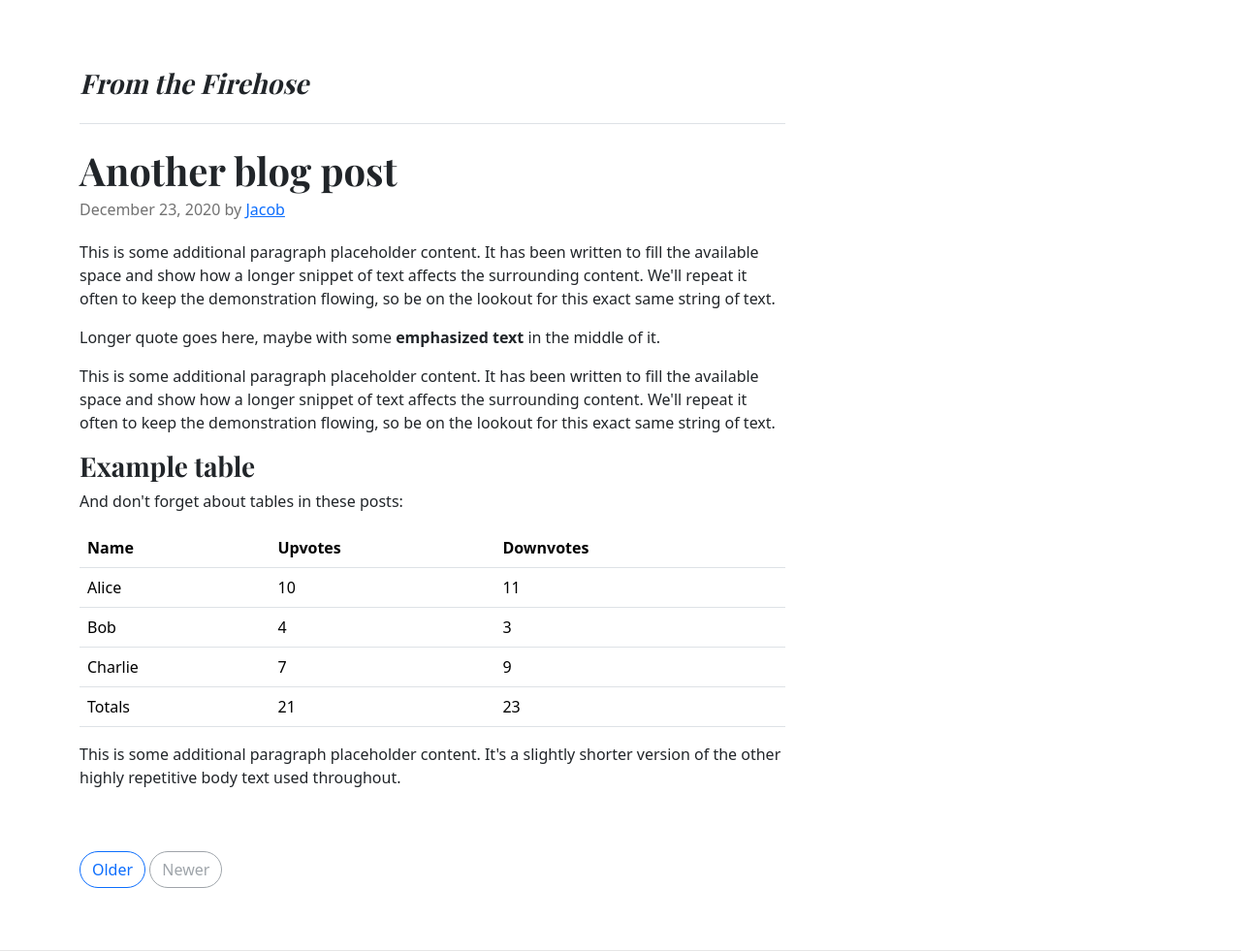
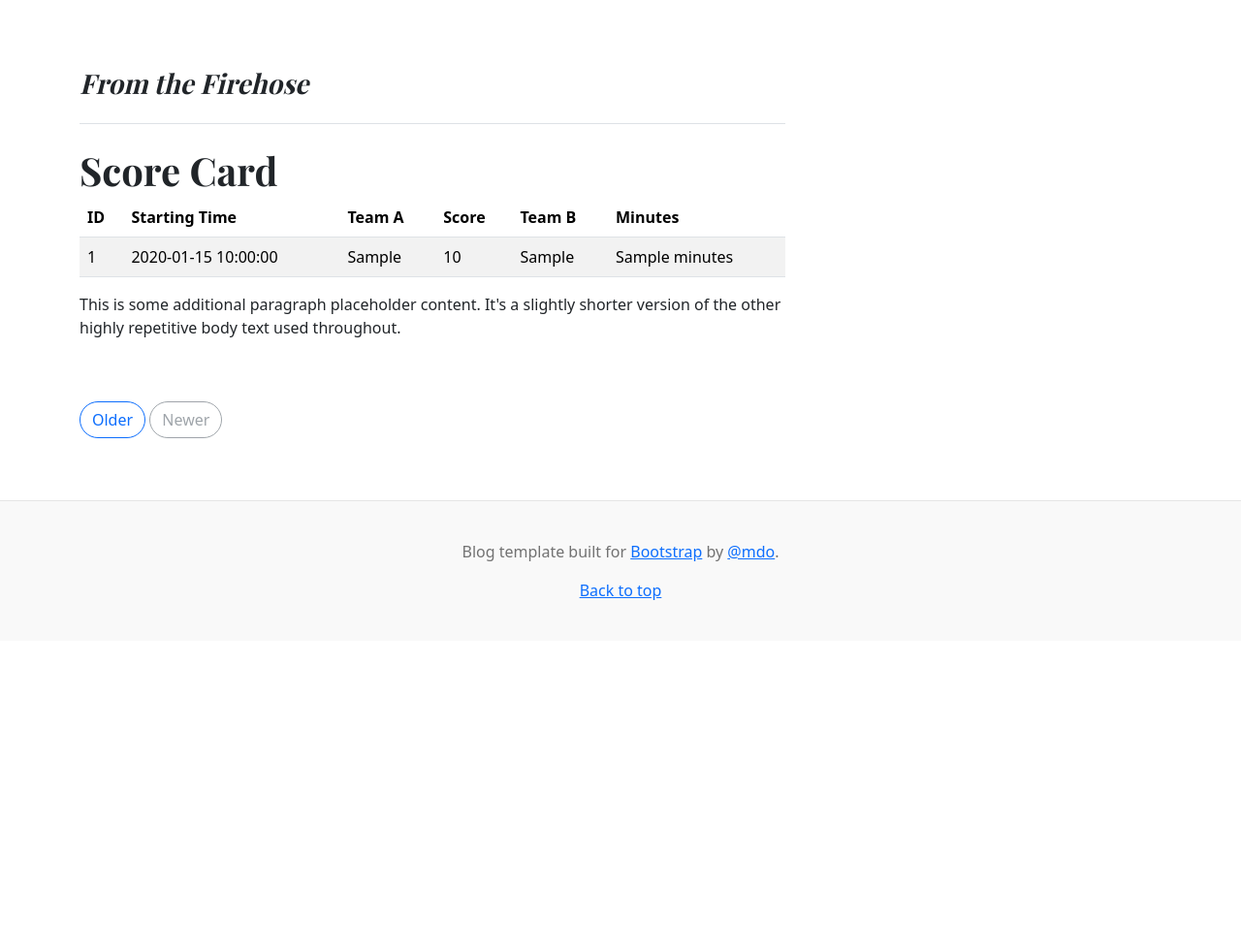
Before and after one commit to raja-dev-web/sportsProject, a Flask app: template templates/index.html in a window 1280 px wide. Shown: the part 910-1891 px from the top of the page at 97% size. After the commit the page ends 1529 px from the top, so only its background shows below. Run offline with Flask 2, Linux system fonts and the light colour scheme; the template is opened without the code that fills it: most values are stand-ins (such as "Sample title", 1, 10 or a date in 2020).

Commit message:
new module added

```diff
--- a/main.py
+++ b/main.py
@@ -7,7 +7,28 @@ app = Flask(__name__)
 
 @app.route('/')
 def index():
-    return render_template('index.html')
+    score_data = [
+        {
+            "id": 1,
+            "starting_time": "16:00",
+            "team_a": "Random Team 1",
+            "score": "0 - 0",
+            "team_b": "Random Team 2",
+            "minute": "00:00",
+        },
+        {
+            "id": 2,
+            "starting_time": "18:00",
+            "team_a": "Random Team 3",
+            "score": "0 - 0",
+            "team_b": "Random Team 4",
+            "minute": "00:00",
+        },
+    ]
+    return render_template(
+        'index.html',
+        games=score_data
+    )
 
 
 if __name__ == "__main__":
--- a/templates/index.html
+++ b/templates/index.html
@@ -83,7 +83,7 @@
           <a href="#" class="stretched-link">Continue reading</a>
         </div>
         <div class="col-auto d-none d-lg-block">
-          <svg class="bd-placeholder-img" width="200" height="250" xmlns="http://www.w3.org/2000/svg" role="img" aria-label="Placeholder: Thumbnail" preserveAspectRatio="xMidYMid slice" focusable="false"><title>Placeholder</title><rect width="100%" height="100%" fill="#55595c"/><text x="50%" y="50%" fill="#eceeef" dy=".3em">Thumbnail</text></svg>
+          <img src="https://cutewallpaper.org/24/sports-png/sports-png-hd-png-all.png" width="200" height="250" class="responsive">
         </div>
       </div>
     </div>
@@ -96,50 +96,7 @@
       </h3>
 
       <article class="blog-post">
-        <h2 class="blog-post-title mb-1">Another blog post</h2>
-        <p class="blog-post-meta">December 23, 2020 by <a href="#">Jacob</a></p>
-
-        <p>This is some additional paragraph placeholder content. It has been written to fill the available space and show how a longer snippet of text affects the surrounding content. We'll repeat it often to keep the demonstration flowing, so be on the lookout for this exact same string of text.</p>
-        <blockquote>
-          <p>Longer quote goes here, maybe with some <strong>emphasized text</strong> in the middle of it.</p>
-        </blockquote>
-        <p>This is some additional paragraph placeholder content. It has been written to fill the available space and show how a longer snippet of text affects the surrounding content. We'll repeat it often to keep the demonstration flowing, so be on the lookout for this exact same string of text.</p>
-        <h3>Example table</h3>
-        <p>And don't forget about tables in these posts:</p>
-        <table class="table">
-          <thead>
-            <tr>
-              <th>Name</th>
-              <th>Upvotes</th>
-              <th>Downvotes</th>
-            </tr>
-          </thead>
-          <tbody>
-            <tr>
-              <td>Alice</td>
-              <td>10</td>
-              <td>11</td>
-            </tr>
-            <tr>
-              <td>Bob</td>
-              <td>4</td>
-              <td>3</td>
-            </tr>
-            <tr>
-              <td>Charlie</td>
-              <td>7</td>
-              <td>9</td>
-            </tr>
-          </tbody>
-          <tfoot>
-            <tr>
-              <td>Totals</td>
-              <td>21</td>
-              <td>23</td>
-            </tr>
-          </tfoot>
-        </table>
-
+        {% include 'modules/scores.html' %}
         <p>This is some additional paragraph placeholder content. It's a slightly shorter version of the other highly repetitive body text used throughout.</p>
       </article>
 
--- /dev/null
+++ b/templates/modules/scores.html
@@ -0,0 +1,25 @@
+<h2 class="blog-post-title mb-1">Score Card</h2>
+<table class="table table-striped table-hover">
+  <thead>
+    <tr>
+      <th>ID</th>
+      <th>Starting Time</th>
+      <th>Team A</th>
+      <th>Score</th>
+      <th>Team B</th>
+      <th>Minutes</th>
+    </tr>
+  </thead>
+  <tbody id="=table_body">
+    {% for game in games %}
+      <tr>
+        <td id="id_{{ game.id }}">{{ game.id }}</td>
+        <td id="starting_time_{{ game.id }}">{{ game.starting_time }}</td>
+        <td id="team_a_{{ game.id }}">{{ game.team_a }}</td>
+        <td id="score_{{ game.id }}">{{ game.score }}</td>
+        <td id="team_b_{{ game.id }}">{{ game.team_b }}</td>
+        <td id="minutes_{{ game.id }}">{{ game.minutes }}</td>
+    </tr>
+    {% endfor %}
+  </tbody>
+</table>
```
